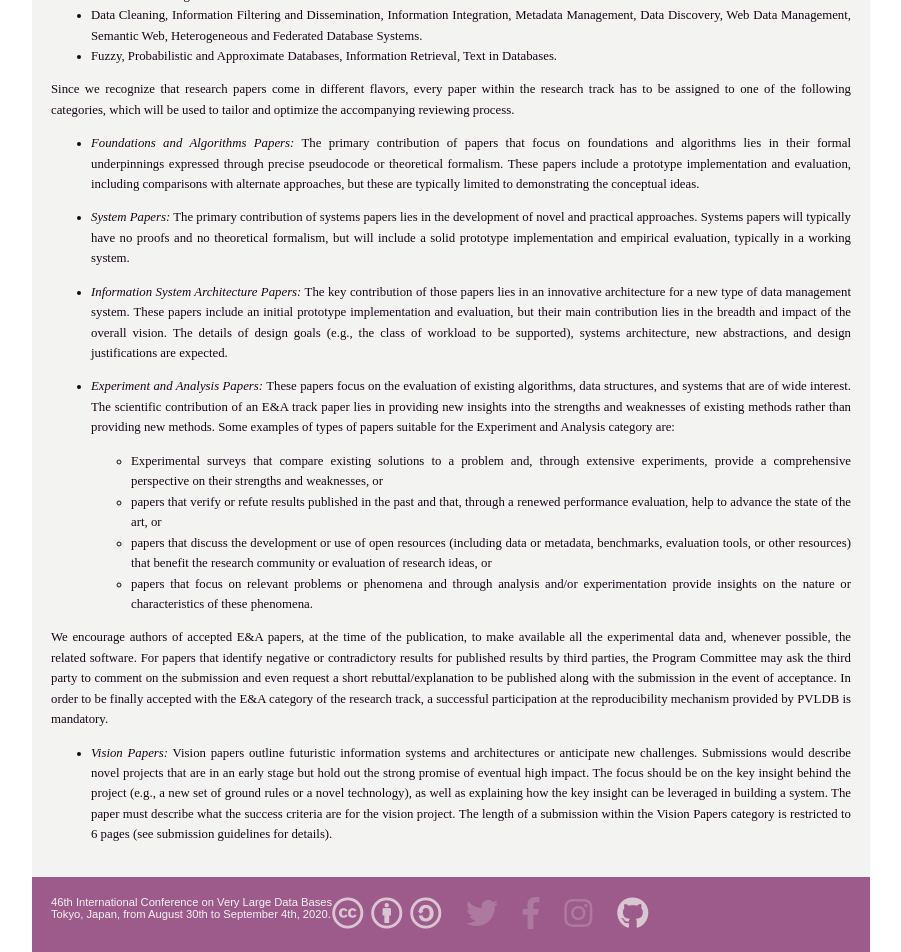
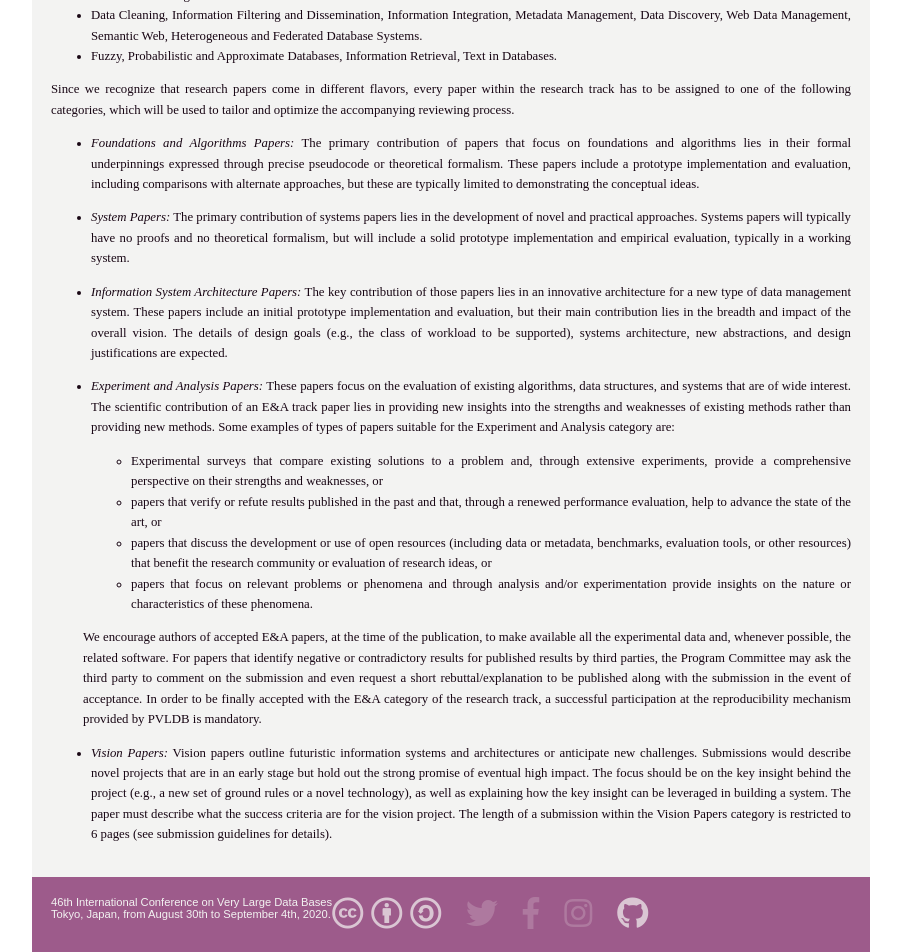
Before and after one commit to VLDB2020/developer-preview, a Jekyll site: the page built from research-track.md, in a window 1280 px wide. Shown: the part 2440-3392 px from the top of the page, without its empty margins (189-1090 px from the left). Built offline with Jekyll 4.4.1, drawn with Linux system fonts in a browser that asks for light colours; nearby versions of some CDN libraries; some web fonts are replaced.

Commit message:
adjust indent

```diff
--- a/research-track.md
+++ b/research-track.md
@@ -42,6 +42,6 @@ Since we recognize that research papers come in different flavors, every paper w
     - papers that discuss the development or use of open resources (including data or metadata, benchmarks, evaluation tools, or other resources) that benefit the research community or evaluation of research ideas, or
     - papers that focus on relevant problems or phenomena and through analysis and/or experimentation provide insights on the nature or characteristics of these phenomena.
 
-We encourage authors of accepted E&A papers, at the time of the publication, to make available all the experimental data and, whenever possible, the related software. For papers that identify negative or contradictory results for published results by third parties, the Program Committee may ask the third party to comment on the submission and even request a short rebuttal/explanation to be published along with the submission in the event of acceptance. In order to be finally accepted with the E&A category of the research track, a successful participation at the reproducibility mechanism provided by PVLDB is mandatory.
+<div style="padding-left: 2.5em;">We encourage authors of accepted E&A papers, at the time of the publication, to make available all the experimental data and, whenever possible, the related software. For papers that identify negative or contradictory results for published results by third parties, the Program Committee may ask the third party to comment on the submission and even request a short rebuttal/explanation to be published along with the submission in the event of acceptance. In order to be finally accepted with the E&A category of the research track, a successful participation at the reproducibility mechanism provided by PVLDB is mandatory.</div>
 
 - ***Vision Papers:*** Vision papers outline futuristic information systems and architectures or anticipate new challenges. Submissions would describe novel projects that are in an early stage but hold out the strong promise of eventual high impact. The focus should be on the key insight behind the project (e.g., a new set of ground rules or a novel technology), as well as explaining how the key insight can be leveraged in building a system. The paper must describe what the success criteria are for the vision project. The length of a submission within the Vision Papers category is restricted to 6 pages (see submission guidelines for details).
```
